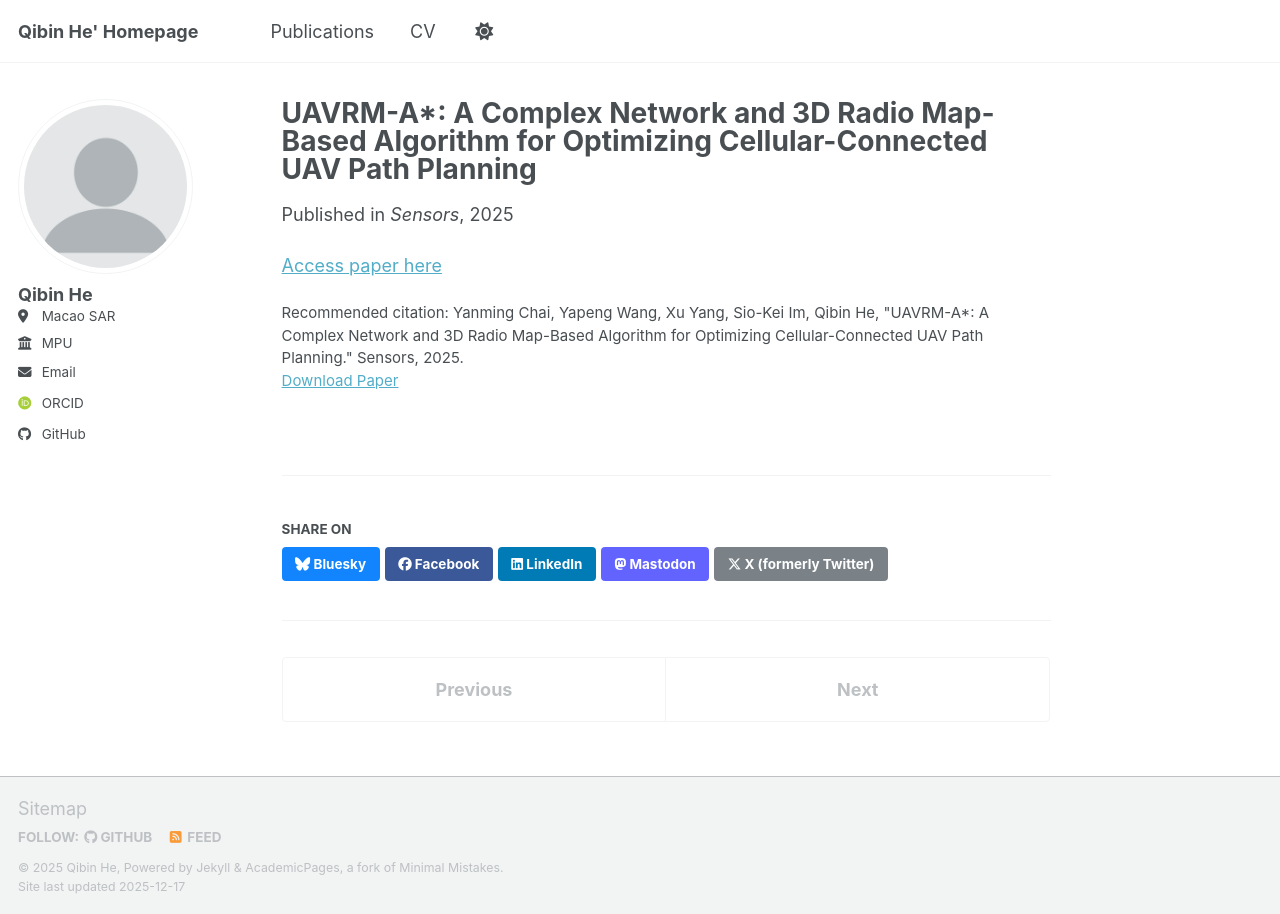
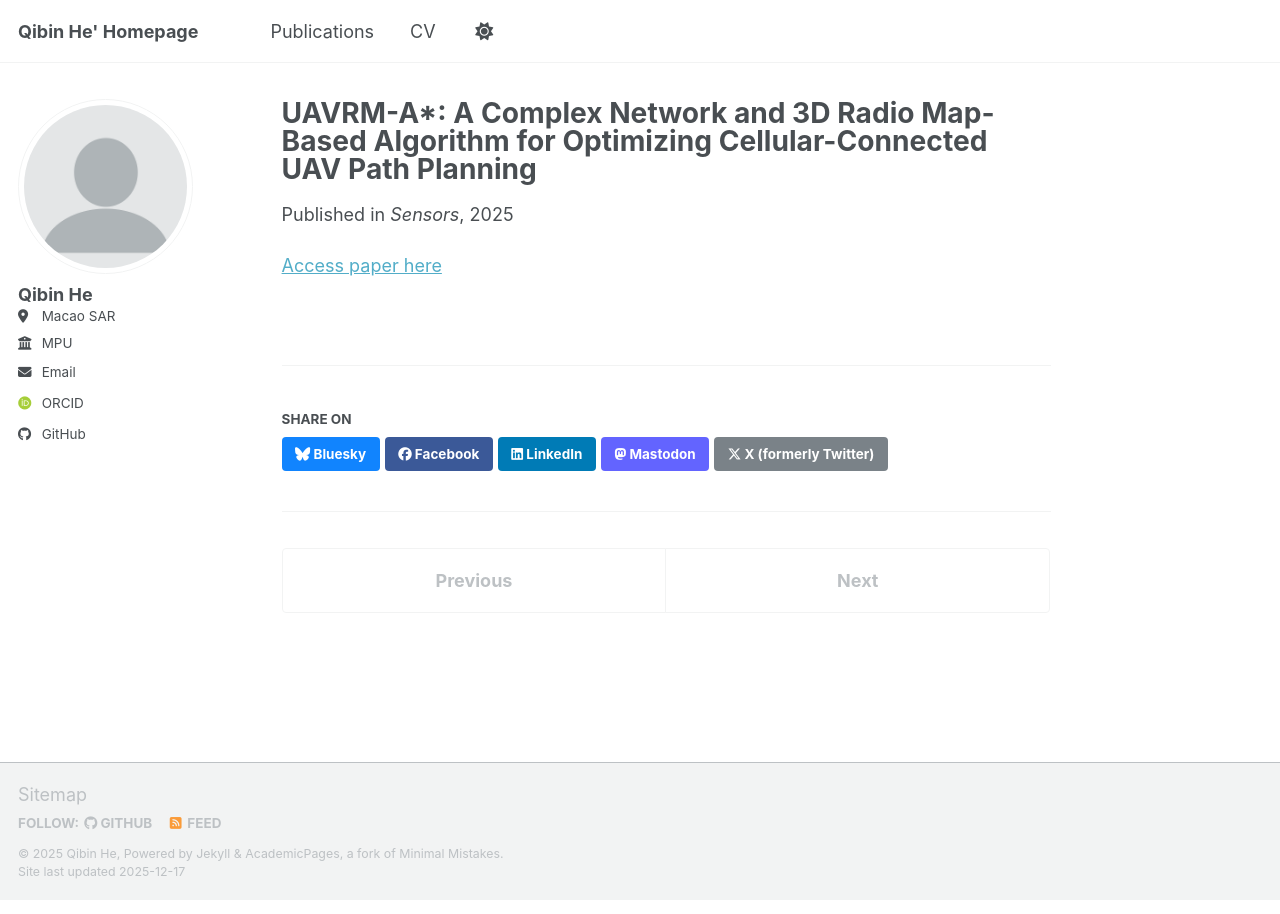
Before and after one commit to MECHA-HE/MECHA-HE.github.io, a Jekyll site: the page built from _publications/2025-01-01-UAVRM-A-A-Complex-Network-and-3D-Radio-Map-Based-Algorithm-for-Optimizing-Cellular-Connected-UAV-Path-Planning.md, in a window 1280 px wide. Built offline with Jekyll 4.4.1, drawn with Linux system fonts in a browser that asks for light colours; some web fonts are replaced; a script bundle is joined from its source files by our own code; library files that are not in the unit come from our copies.

Commit message:
Update 2025-01-01-UAVRM-A-A-Complex-Network-and-3D-Radio-Map-Based-Algorithm-for-Optimizing-Cellular-Connected-UAV-Path-Planning.md

```diff
--- a/_publications/2025-01-01-UAVRM-A-A-Complex-Network-and-3D-Radio-Map-Based-Algorithm-for-Optimizing-Cellular-Connected-UAV-Path-Planning.md
+++ b/_publications/2025-01-01-UAVRM-A-A-Complex-Network-and-3D-Radio-Map-Based-Algorithm-for-Optimizing-Cellular-Connected-UAV-Path-Planning.md
@@ -1,10 +1,8 @@
 ---
 title: "UAVRM-A*: A Complex Network and 3D Radio Map-Based Algorithm for Optimizing Cellular-Connected UAV Path Planning"
 collection: publications
-permalink: /publication/2025-01-01-UAVRM-A-A-Complex-Network-and-3D-Radio-Map-Based-Algorithm-for-Optimizing-Cellular-Connected-UAV-Path-Planning
 date: 2025-01-01
 venue: 'Sensors'
 paperurl: 'https://www.mdpi.com/1424-8220/25/13/4052'
-citation: ' Yanming Chai,  Yapeng Wang,  Xu Yang,  Sio-Kei Im,  Qibin He, &quot;UAVRM-A*: A Complex Network and 3D Radio Map-Based Algorithm for Optimizing Cellular-Connected UAV Path Planning.&quot; Sensors, 2025.'
 ---
 [Access paper here](https://www.mdpi.com/1424-8220/25/13/4052){:target="_blank"}
```
